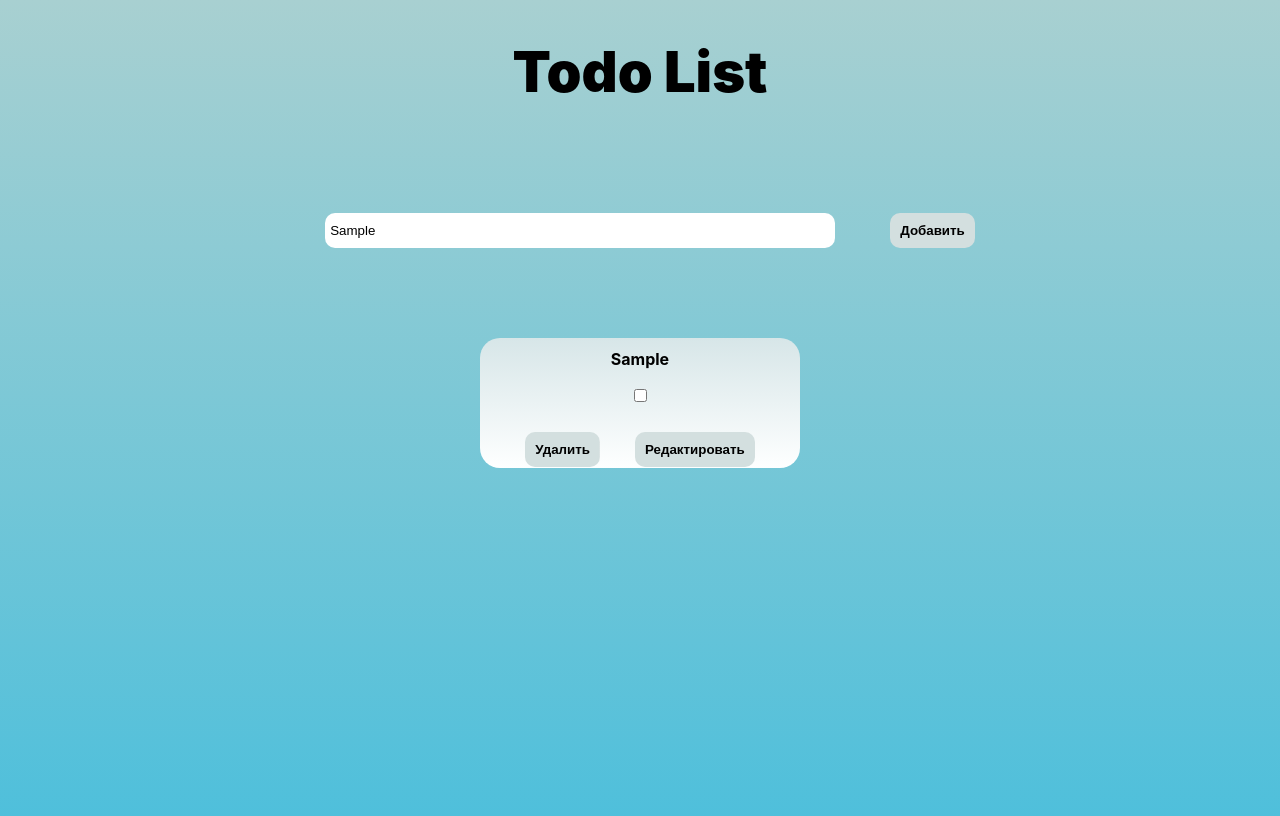
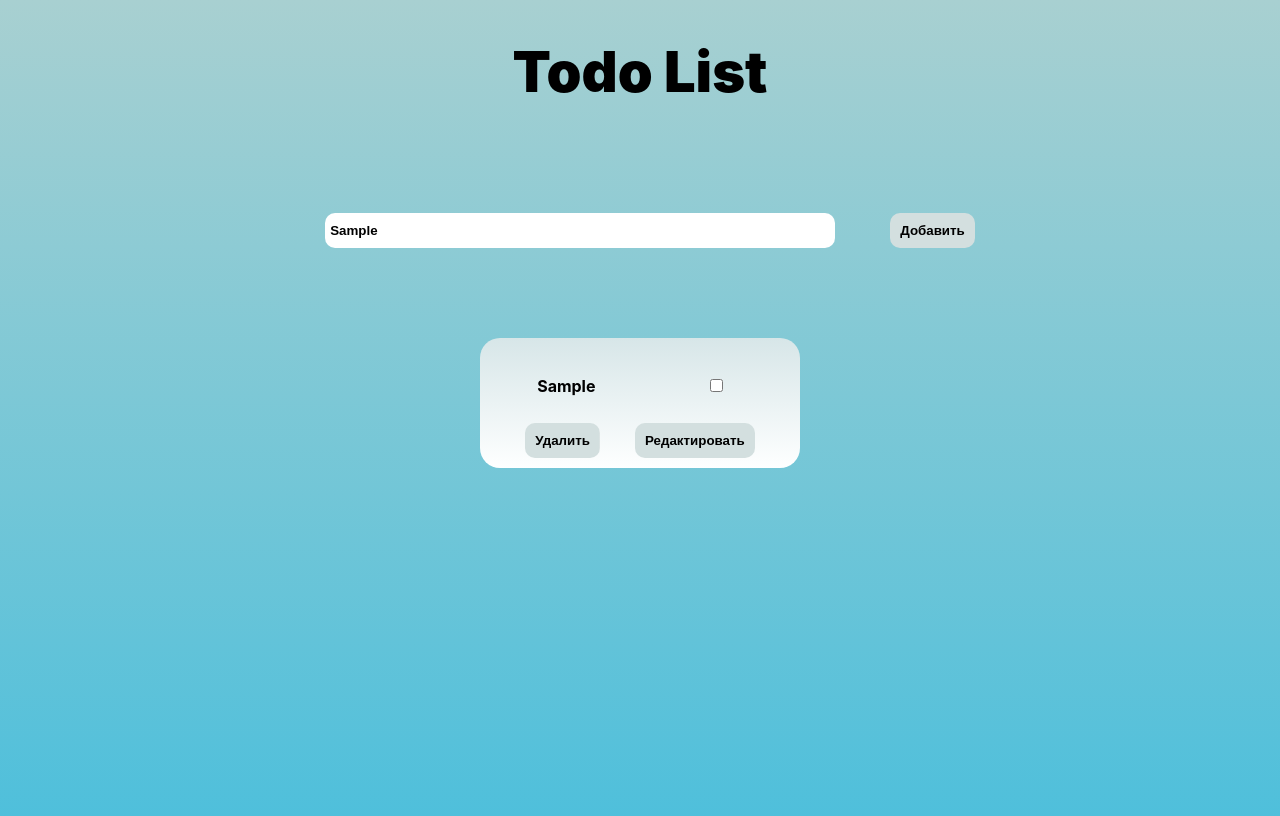
Before and after one commit to Shkirenkoroma/todoTesting, a React (Create React App) app: page / in a window 1280 px wide. Both pictures are taken after typing "Sample" into the empty fields and a click on the button "Добавить". Shown: the top 816 px of the page. Built offline with nearby package versions, Linux system fonts and the light colour scheme.

Commit message:
feature/TODO: completed task

```diff
--- a/src/components/button/index.tsx
+++ b/src/components/button/index.tsx
@@ -1,22 +1,25 @@
-import { FC } from 'react';
-import './style.less';
+import { FC } from 'react'
+import './style.less'
 
 export interface IPropsButton {
   className: string
   buttonName: string
-  handleFunction: () => void
+  handleClick: () => void
 }
 
 const Button: FC<IPropsButton> = ({
   className,
   buttonName,
-  handleFunction,
+  handleClick,
 }): JSX.Element => {
+
   return (
-    <button className={className} onClick={handleFunction}>
-      <span className="button__name">{buttonName}</span>
-    </button>
-  );
-};
+    <>
+      <button className={className} onClick={handleClick}>
+        <span className="button__name">{buttonName}</span>
+      </button>
+    </>
+  )
+}
 
-export default Button;
+export default Button
--- a/src/components/button/style.less
+++ b/src/components/button/style.less
@@ -1,11 +1,12 @@
 .button {
 	margin-left: 35px;
 	padding: 10px;
+	border: none;
 	border-radius: 10px;
-	border: none;
 	background-image: linear-gradient(60deg,#b5c7d5 50%, #d3dfdf 30%);
 	background-position: 99%;
-	background-size: 400%;
+  background-size: 400%;
+
 	&:hover {
 		cursor: pointer;
 		background-position: 0;
--- a/src/components/elements/edit/index.tsx
+++ b/src/components/elements/edit/index.tsx
@@ -1,21 +1,17 @@
-import { FC } from 'react';
-import './style.less';
+import { FC } from 'react'
+import './style.less'
 
 export interface IEditInputProps {
-	value: string;
-	onChange: (e: string) => void;
+  value: string
+  onChange: (e: string) => void
 }
 
-const EditInput: FC<IEditInputProps> = ({
-  value,
-  onChange,
-}): JSX.Element => {
+const EditInput: FC<IEditInputProps> = ({ value, onChange }): JSX.Element => {
   const handleChange = (value: string): void => {
-    onChange(value);
-  };
+    onChange(value)
+  }
 
   return (
-    <>
       <div className="todoItem_li">
         <input
           type="text"
@@ -23,8 +19,7 @@ const EditInput: FC<IEditInputProps> = ({
           onChange={(e) => handleChange(e.target.value)}
         />
       </div>
-    </>
-  );
-};
+  )
+}
 
-export default EditInput;
+export default EditInput
--- a/src/components/elements/edit/style.less
+++ b/src/components/elements/edit/style.less
@@ -35,9 +35,9 @@
 	border-radius: 5px;
 	background: white;
 	color: black;
-	overflow: hidden;
 	white-space: nowrap;
 	text-overflow: ellipsis;
+	overflow: hidden;
 };
 
 input {
--- a/src/components/elements/noties/index.tsx
+++ b/src/components/elements/noties/index.tsx
@@ -1,8 +1,8 @@
-import { FC, useEffect, useState } from 'react';
-import { useSelector } from 'react-redux';
-import { noties } from 'redux/selectors';
-import Note from './note';
-import './style.less';
+import { FC } from 'react'
+import { useSelector } from 'react-redux'
+import { noties } from 'redux/selectors'
+import Note from './note'
+import './style.less'
 
 export interface IPropsMapping {
   id: number
@@ -10,22 +10,15 @@ export interface IPropsMapping {
 }
 
 const NotiesLayout: FC = (): JSX.Element => {
-  const notiesArray = useSelector(noties);
-  const [filteredArrays, setFilteredArrays] = useState<any | undefined>([]);
-
-  useEffect(() => {
-    setFilteredArrays(notiesArray);
-  }, [notiesArray]);
+  const notiesArray = useSelector(noties)
 
   return (
     <div className="containerNoties">
-      <div>
-        {filteredArrays.map((item: IPropsMapping, index: number) => (
-          <Note key={index} item={item.value} specificId={item.id} />
-        ))}
-      </div>
+      {notiesArray.map((el: IPropsMapping) => (
+        <Note key={el.id} item={el.value} specificId={el.id} />
+      ))}
     </div>
-  );
-};
+  )
+}
 
-export default NotiesLayout;
+export default NotiesLayout
--- a/src/components/elements/noties/note/index.tsx
+++ b/src/components/elements/noties/note/index.tsx
@@ -1,9 +1,9 @@
-import { FC, useState } from 'react';
-import { useDispatch } from 'react-redux';
-import { deleteNote, saveNoties } from 'redux/reducers';
-import Button from 'components/button';
-import EditInput from 'components/elements/edit';
-import './style.less';
+import { FC, useState } from 'react'
+import { useDispatch } from 'react-redux'
+import { deleteNote, saveNoties } from 'redux/reducers'
+import Button from 'components/button'
+import EditInput from 'components/elements/edit'
+import './style.less'
 
 export interface IPropsNote {
   item: string
@@ -11,27 +11,32 @@ export interface IPropsNote {
 }
 
 const Note: FC<IPropsNote> = ({ item, specificId }): JSX.Element => {
-  const [edit, setEdit] = useState<boolean>(false);
-  const [valueEdit, setValueEdit] = useState<string>(item);
-  const dispatch = useDispatch();
+  const [edit, setEdit] = useState<boolean>(false)
+  const [valueEdit, setValueEdit] = useState<string>(item)
+  const [checked, setChecked] = useState<boolean>(false)
+  const dispatch = useDispatch()
 
   const notiesItem = {
     id: specificId,
     value: valueEdit,
-  };
+  }
 
   const editItem = (): void => {
-    setEdit(!edit);
-  };
+    setEdit(!edit)
+  }
 
   const deleteItem = (): void => {
-    dispatch(deleteNote(item));
-  };
+    dispatch(deleteNote(item))
+  }
 
   const saveEdit = (): void => {
-    setEdit(!edit);
-    dispatch(saveNoties(notiesItem));
-  };
+    setEdit(!edit)
+    dispatch(saveNoties(notiesItem))
+  }
+
+  const completeTask = (): void => {
+    setChecked(!checked)
+  }
 
   return (
     <div className="container__note">
@@ -39,32 +44,36 @@ const Note: FC<IPropsNote> = ({ item, specificId }): JSX.Element => {
         <EditInput value={valueEdit} onChange={setValueEdit} />
       ) : (
         <div className="container____content__note">
-          <span className="container__content__note-text">{item}</span>
-          <input type="checkbox" name="" id="" />
+          <span className={checked ? "linethrough" : "container__content__note-text"}>{item}</span>
+          <input
+            type="checkbox"
+            onChange={() => completeTask()}
+            checked={checked}
+          />
         </div>
       )}
       <div className="container____content__buttons">
         <Button
           className="button__delete"
-          handleFunction={deleteItem}
+          handleClick={deleteItem}
           buttonName="Удалить"
         />
         {edit ? (
           <Button
             className="button"
-            handleFunction={saveEdit}
+            handleClick={saveEdit}
             buttonName="Сохранить"
           />
         ) : (
           <Button
             className="button"
-            handleFunction={editItem}
+            handleClick={editItem}
             buttonName="Редактировать"
           />
         )}
       </div>
     </div>
-  );
-};
+  )
+}
 
-export default Note;
+export default Note
--- a/src/components/elements/noties/note/style.less
+++ b/src/components/elements/noties/note/style.less
@@ -14,28 +14,30 @@
 
 .container____content__note {
   display: flex;
-	flex-direction: column;
-	justify-content: center;
+  flex-direction: row;
+  justify-content: space-around;
   align-items: center;
   width: 100%;
   max-width: 300px;
   height: 90px;
-	margin: 10px 0 10px 0;
+  margin: 10px 0;
   border-radius: 20px;
   text-align: center;
+  word-break: break-all;
+
+  &:hover{
+    cursor: pointer;
   }
-
-.container____content__note:hover{
-  cursor:pointer;
 }
 
 .button__delete {
   padding: 10px;
+  border: none;
   border-radius: 10px;
-	border: none;
   background-image: linear-gradient(60deg, #b5c7d5 50%, #d3dfdf 30%);
   background-position: 100%;
   background-size: 400%;
+
   &:hover {
     cursor: pointer;
     background-position: 0;
@@ -45,6 +47,13 @@
 
 .container__content__note-text {
   font-weight: 700;
+}
+
+.linethrough {
+  font-weight: 700;
+  text-decoration: line-through;
+  text-decoration-thickness: 5px;
+  text-decoration-color: red;
 }
 
 @media (max-width: 768px) {
--- a/src/components/input/index.tsx
+++ b/src/components/input/index.tsx
@@ -1,9 +1,9 @@
-import { FC, KeyboardEvent, ChangeEvent } from 'react';
-import Button from 'components/button';
-import { getNoties } from 'redux/reducers';
-import { useDispatch, useSelector } from 'react-redux';
-import { noties } from 'redux/selectors';
-import './style.less';
+import { FC, KeyboardEvent, ChangeEvent } from 'react'
+import { useDispatch, useSelector } from 'react-redux'
+import { getNoties } from 'redux/reducers'
+import { noties } from 'redux/selectors'
+import Button from 'components/button'
+import './style.less'
 
 export interface IPropsInput {
   setNoties: (e: string) => void
@@ -22,44 +22,42 @@ const Input: FC<IPropsInput> = ({
   error,
   setError,
 }): JSX.Element => {
-  const notiesArray = useSelector(noties);
-  const dispatch = useDispatch();
+  const notiesArray = useSelector(noties)
+  const dispatch = useDispatch()
 
   const notiesItem = {
     id: Math.random(),
     value: notiesData,
-  };
+  }
 
   const handleNoties = (e: ChangeEvent<HTMLInputElement>): void => {
-    setNoties(e.target.value);
-    setError(false);
-  };
+    setNoties(e.target.value)
+    setError(false)
+  }
 
   const saveNoties = () => {
     const isSameNote = notiesArray.some(
       (item: any) => item.value === notiesData,
-    );
+    )
     if (!isSameNote && !!notiesData) {
-      dispatch(getNoties(notiesItem));
-      localStorage.setItem('noties', JSON.stringify(notiesArray));
+      dispatch(getNoties(notiesItem))
     } else if (!!isSameNote) {
-      setActiveModal(!activeModal);
-    } else setError(!error);
-  };
+      setActiveModal(!activeModal)
+    } else setError(!error)
+  }
 
   const handleChange = (e: KeyboardEvent): void => {
     const isSameNote = notiesArray.some(
       (item: any) => item.value === notiesData,
-    );
+    )
     if (e.key === 'Enter') {
       if (!isSameNote && !!notiesData) {
-        dispatch(getNoties(notiesItem));
-        localStorage.setItem('noties', JSON.stringify(notiesArray));
+        dispatch(getNoties(notiesItem))
       } else if (!!isSameNote) {
-        setActiveModal(!activeModal);
-      } else setError(!error);
+        setActiveModal(!activeModal)
+      } else setError(!error)
     }
-  };
+  }
 
   return (
     <>
@@ -68,15 +66,15 @@ const Input: FC<IPropsInput> = ({
         type="text"
         onChange={handleNoties}
         onKeyPress={handleChange}
-        placeholder="Введите текст"
+        placeholder="Добавьте задачу в свой личный план"
       />
       <Button
-        handleFunction={saveNoties}
+        handleClick={saveNoties}
         className="button"
         buttonName="Добавить"
       />
     </>
-  );
-};
+  )
+}
 
-export default Input;
+export default Input
--- a/src/components/input/style.less
+++ b/src/components/input/style.less
@@ -2,8 +2,9 @@
 	width: 100%;
 	max-width: 500px;
 	padding: 10px 5px;
+  border: none;
 	border-radius: 10px;
-	border: none;
+  font-weight: 700;
 	outline: none;
 	&::placeholder {
 		font-weight: 700;
--- a/src/redux/reducers/index.tsx
+++ b/src/redux/reducers/index.tsx
@@ -1,43 +1,47 @@
-import { createSlice, PayloadAction } from '@reduxjs/toolkit';
+import { createSlice, PayloadAction } from '@reduxjs/toolkit'
 
-export type NotiesState = {
-  noties: Note[]
+interface INotiesState {
+  noties: INote[]
 }
 
-export interface IPropsMapping {
+interface IPropsMapping {
   id: number
   value: string
 }
 
-export type Note = {
+interface INote {
   id: number
   value: string
 }
 
-const initialState: NotiesState = {
+const initialState: INotiesState = {
   noties: [],
-};
+}
 
 const notiesSlice = createSlice({
   name: 'noties',
   initialState,
   reducers: {
-    getNoties: (state, action: PayloadAction<Note>) => {
-      state.noties.push(action.payload);
+    getNoties: (state, action: PayloadAction<INote>) => {
+      state.noties.push(action.payload)
     },
     deleteNote: (state, action: PayloadAction<string>) => {
       state.noties = state.noties.filter(
         (item: IPropsMapping) => item.value !== action.payload,
-      );
+      )
     },
-    saveNoties: (state, action: PayloadAction<Note>) => {
-      const { id, value } = action.payload;
+    saveNoties: (state, action: PayloadAction<INote>) => {
+      const { id, value } = action.payload
       state.noties = state.noties.map((el) =>
         el.id === id ? { ...el, value: value } : { ...el },
-      );
+      )
     },
   },
-});
+})
 
-export const notiesReducer = notiesSlice.reducer;
-export const { getNoties, deleteNote, saveNoties } = notiesSlice.actions;
+export const notiesReducer = notiesSlice.reducer
+export const {
+  getNoties,
+  deleteNote,
+  saveNoties,
+} = notiesSlice.actions
--- a/src/redux/selectors/index.tsx
+++ b/src/redux/selectors/index.tsx
@@ -1,4 +1,14 @@
-export interface IState {
-  noties: { noties: string[] }
+ interface IStateNoties {
+  id: number
+  value: string
 }
-export const noties = (state: IState) => state.noties.noties;
+
+ interface INoties {
+  noties: Array<IStateNoties>
+}
+
+ interface IState {
+  noties: INoties
+}
+
+export const noties = (state: IState) => state?.noties?.noties ?? []
--- a/tsconfig.json
+++ b/tsconfig.json
@@ -11,7 +11,7 @@
     "skipLibCheck": true,
     "skipDefaultLibCheck": true,
     "noUnusedLocals": true,
-    "noUnusedParameters": true,
+    // "noUnusedParameters": true,
     "noImplicitReturns": true,
     "noUncheckedIndexedAccess": true,
     "allowUnusedLabels": false,
```
Also changed, not shown: 1 other file (tests, documents, lock files or other folders). Lines whose indentation alone changed are shown as unchanged.
